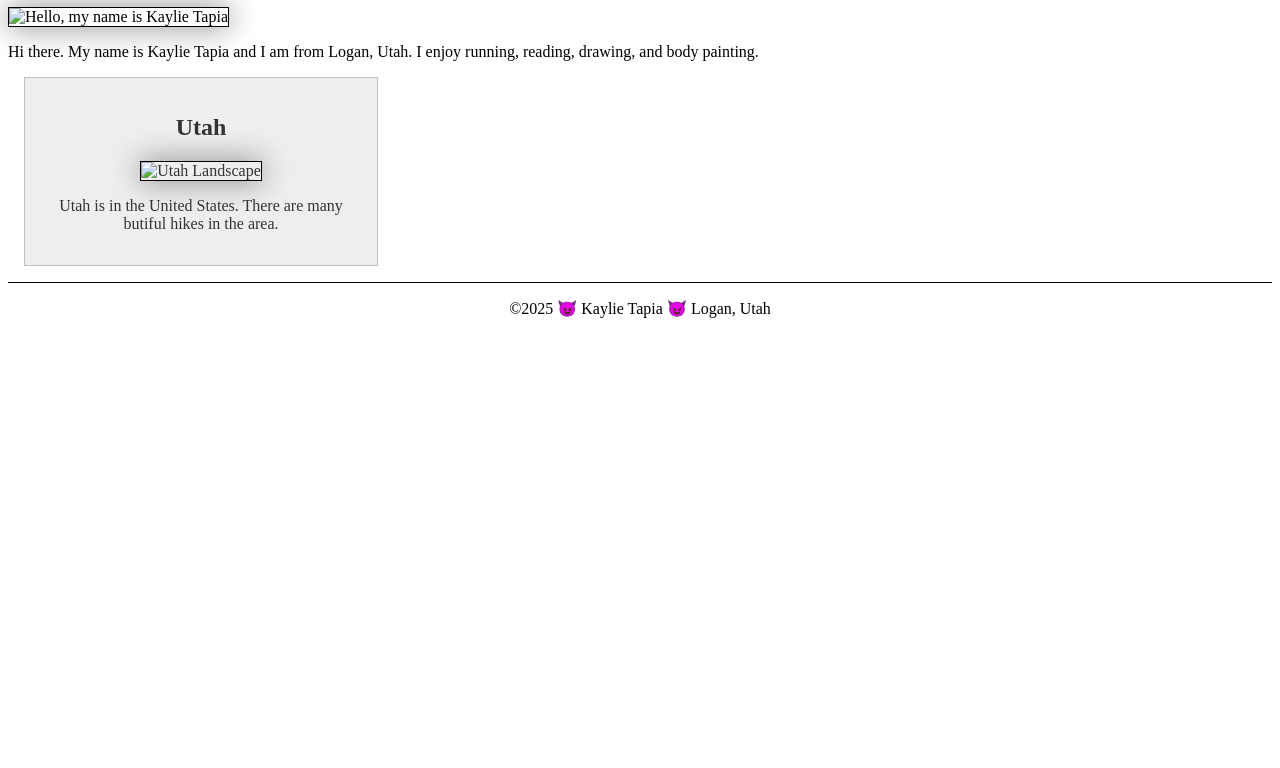
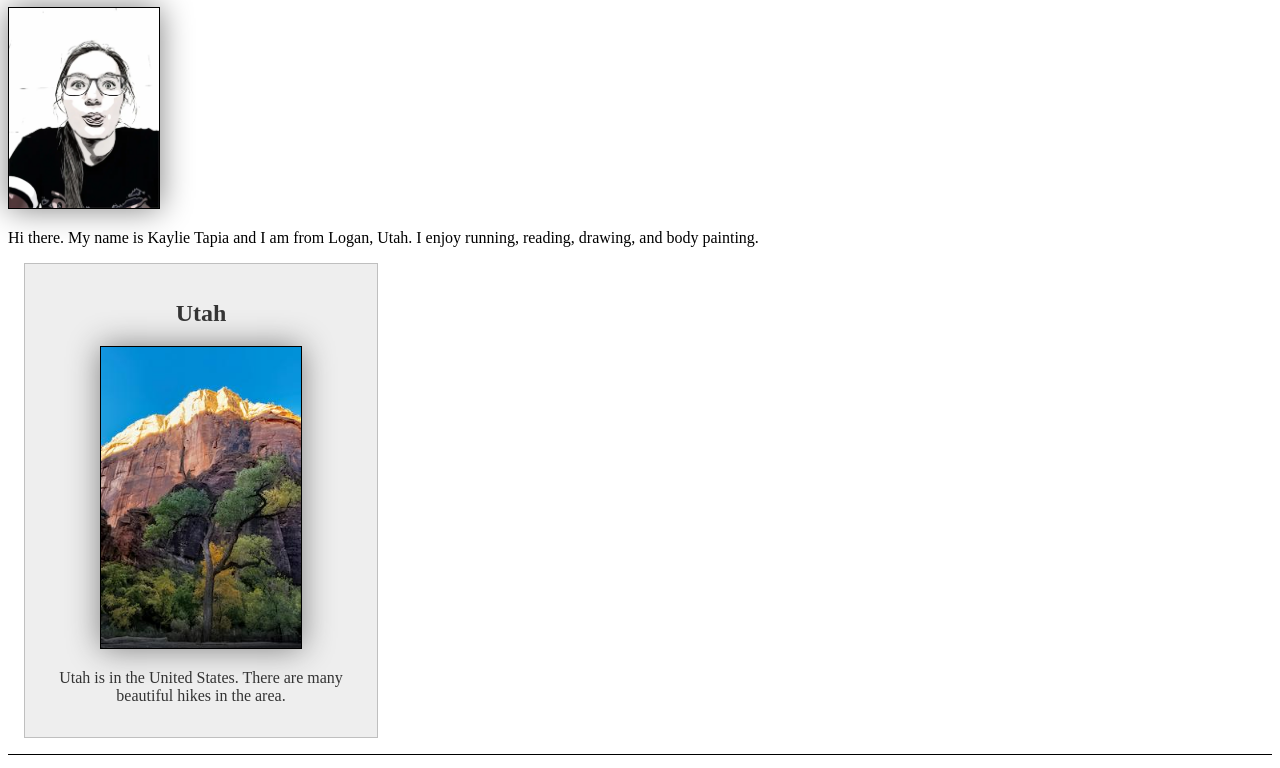
Before and after one commit to KaylieT2025/wdd130, a plain HTML site: page index.html in a window 1280 px wide. Shown: the part 217-985 px from the top of the page. Before the commit the page ends 800 px from the top, so only its background shows below. Drawn offline with Linux system fonts and the light colour scheme; a web font is replaced by a local one.

Commit message:
update images

```diff
--- a/index.html
+++ b/index.html
@@ -20,13 +20,13 @@
     </header>
     <main>
         <h1>Kaylie Tapia | WDD 130</h1>
-        <img src="images/profile.png" alt="Hello, my name is Kaylie Tapia" width="200">
+        <img src="images/profile.webp" alt="Hello, my name is Kaylie Tapia" width="200">
         <p>Hi there. My name is Kaylie Tapia and I am from Logan, Utah. I enjoy running, reading, drawing, and body painting.</p>
     </main>
     <aside>
         <h2>Utah</h2>
-        <img src="images/utah.jpg" alt="Utah Landscape">
-        <p>Utah is in the United States. There are many butiful hikes in the area.</p>
+        <img src="images/utahtree.jpg" alt="Utah Landscape">
+        <p>Utah is in the United States. There are many beautiful hikes in the area.</p>
     </aside>
     <footer>
         <p>&copy;2025 😈 Kaylie Tapia 😈 Logan, Utah </p>
```
Also changed, not shown: images/profile.png (deleted), images/profile.webp (added).
